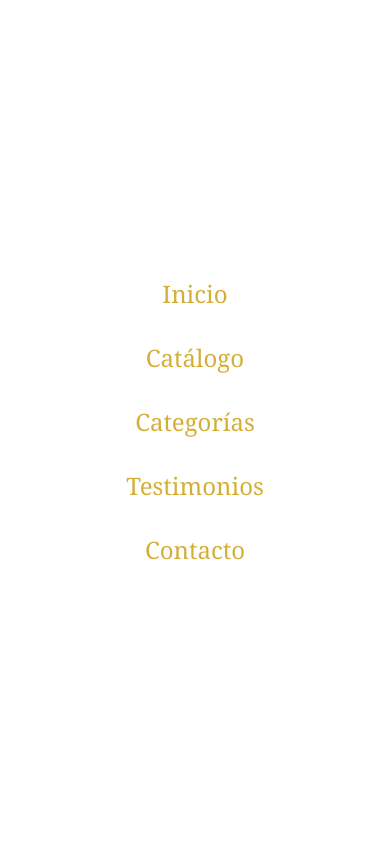
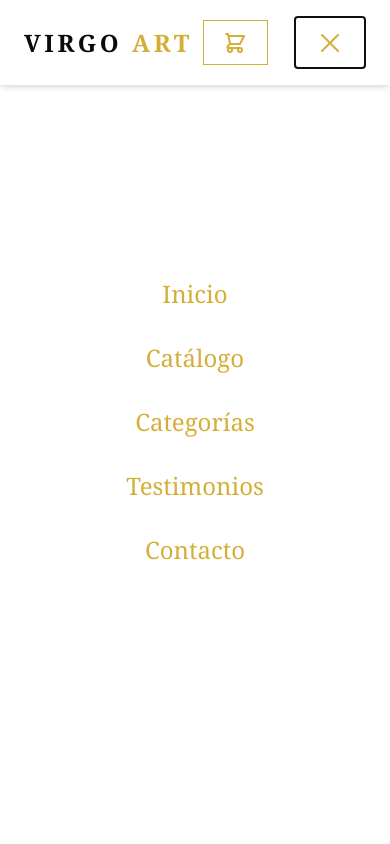
Before and after one commit to Boylemariotte/SYKDetails, a React (Vite) app: page / in a window 390 px wide. Both pictures are taken after a click on the button 329 px from the left and 58 px from the top of the page. Shown: the top 844 px of the page. Built offline with nearby package versions, Linux system fonts and the light colour scheme.

Commit message:
menu fixedx2

```diff
--- a/src/components/Header.jsx
+++ b/src/components/Header.jsx
@@ -35,7 +35,7 @@ const Header = () => {
   return (
     <>
       <header
-        className={`fixed top-0 left-0 w-full z-40 transition-all duration-300 ${scrolled || mobileMenuOpen
+        className={`fixed top-0 left-0 w-full z-50 transition-all duration-300 ${scrolled || mobileMenuOpen
           ? 'bg-white/95 backdrop-blur-md shadow-md py-4 text-[var(--color-rich-black)]'
           : 'bg-transparent py-8 text-white'
           }`}
@@ -110,10 +110,10 @@ const Header = () => {
         </div>
       </header>
 
-      {/* Mobile Menu Overlay - Moved outside header */}
+      {/* Mobile Menu Overlay - No Animation */}
+      {mobileMenuOpen && (
         <div
-        className={`fixed inset-0 bg-white z-40 transform transition-transform duration-500 ease-in-out md:hidden flex flex-col justify-center items-center ${mobileMenuOpen ? 'translate-x-0' : 'translate-x-full'
-          }`}
+          className="fixed inset-0 bg-white z-40 md:hidden flex flex-col justify-center items-center"
           style={{ height: '100dvh' }}
         >
           <nav className="flex flex-col space-y-8 text-center">
@@ -143,6 +143,7 @@ const Header = () => {
             ))}
           </nav>
         </div>
+      )}
     </>
   );
 };
```
Lines whose indentation alone changed are shown as unchanged.
